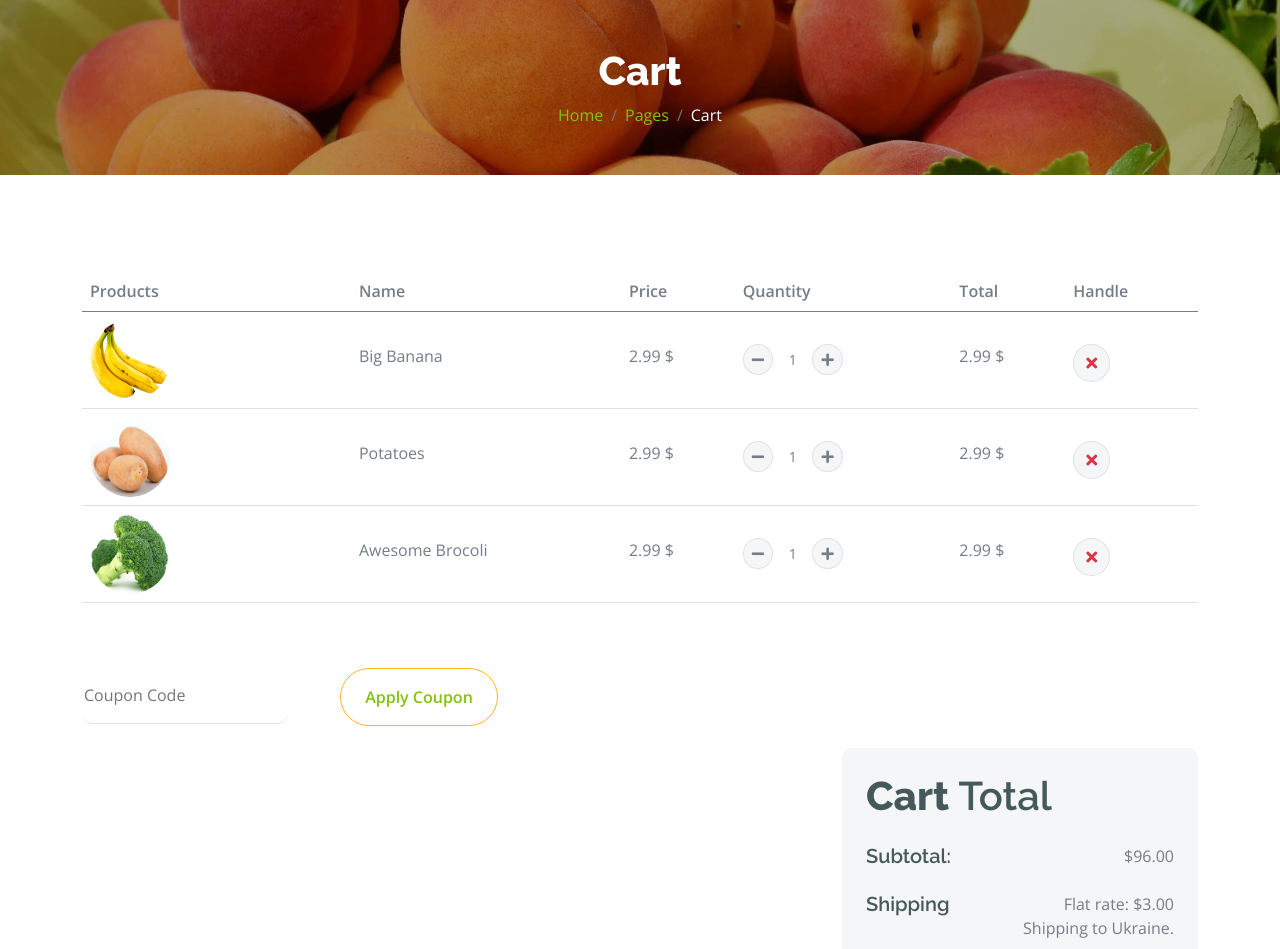
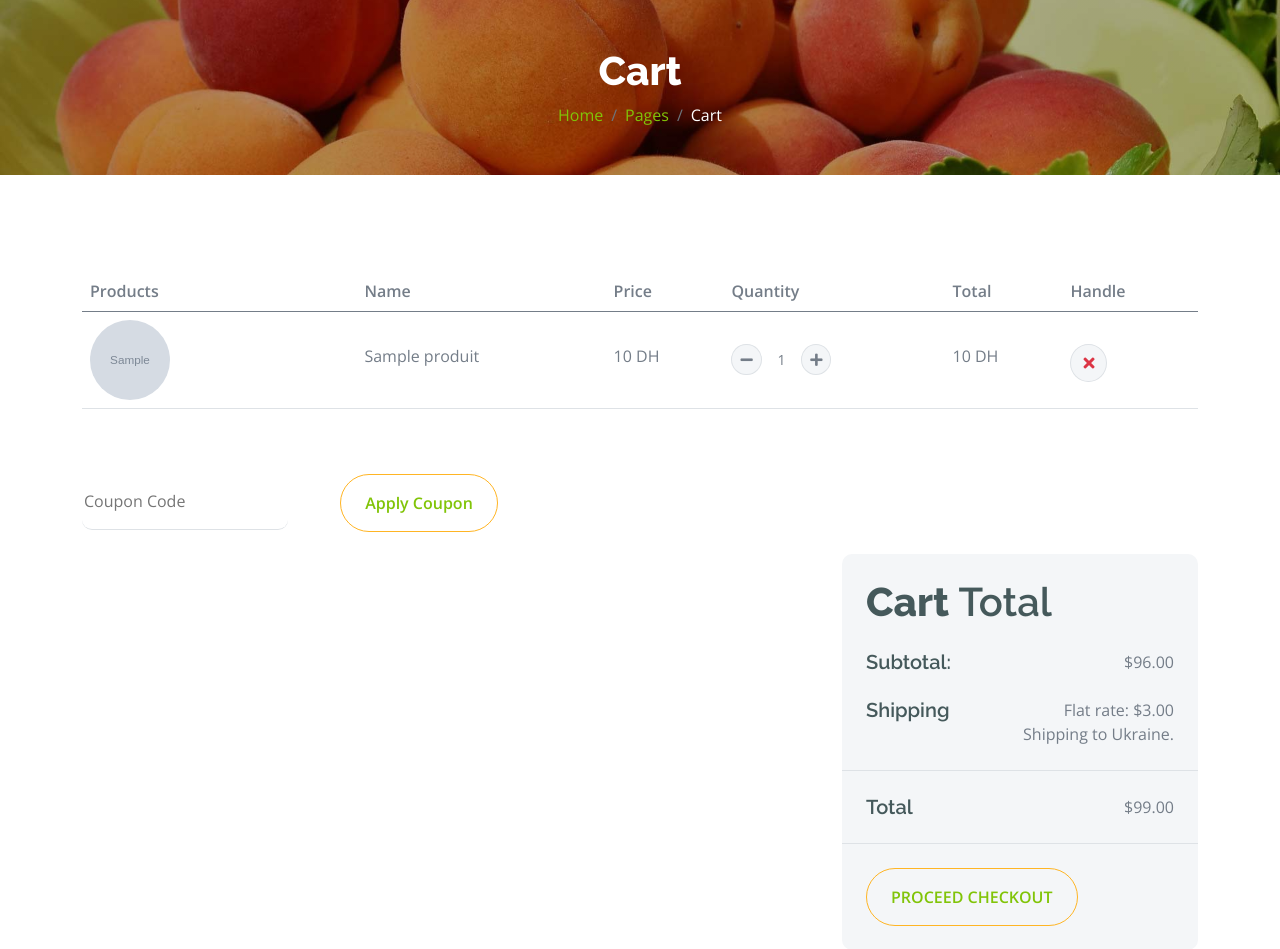
Before and after one commit to tarikad97-tech/store_ecom, a PHP site: page /cart.php in a window 1280 px wide. Shown: the part 153-1102 px from the top of the page. Run offline with PHP 8.4, Linux system fonts and the light colour scheme; the visitor is signed in with stand-in values (Sample User, id 1); tables that the repository leaves empty hold one stand-in row (values such as "Sample post"); grey boxes marked "Sample" are stand-in pictures; some libraries are stand-ins or nearby versions.

Commit message:
last update

```diff
--- a/cart.php
+++ b/cart.php
@@ -52,35 +52,79 @@ include 'navbar.php';
                           </tr>
                         </thead>
                         <tbody>
+                            <?php
+// CREATE TABLE card (
+//   id_pa INT NOT NULL AUTO_INCREMENT,
+//   id_cl INT NOT NULL,
+//   PRIMARY KEY (id_pa),
+//   KEY idx_card_client (id_cl),
+//   CONSTRAINT fk_card_client
+//     FOREIGN KEY (id_cl) REFERENCES client(id_cl)
+//     ON UPDATE CASCADE
+//     ON DELETE CASCADE
+// ) ENGINE=InnoDB DEFAULT CHARSET=utf8mb4 COLLATE=utf8mb4_general_ci;
+
+// -- =========================
+// -- TABLE: sous_card (lignes panier)
+// -- =========================
+// CREATE TABLE sous_card (
+//   id_sdpa INT NOT NULL AUTO_INCREMENT,
+//   id_pa INT NOT NULL,
+//   id_pr INT NOT NULL,
+//   PRIMARY KEY (id_sdpa),
+//   KEY idx_souscard_card (id_pa),
+//   KEY idx_souscard_produit (id_pr),
+//   CONSTRAINT fk_souscard_card
+//     FOREIGN KEY (id_pa) REFERENCES card(id_pa)
+//     ON UPDATE CASCADE
+//     ON DELETE CASCADE,
+//   CONSTRAINT fk_souscard_produit
+//     FOREIGN KEY (id_pr) REFERENCES produit(id_pr)
+//     ON UPDATE CASCADE
+//     ON DELETE RESTRICT
+// ) ENGINE=InnoDB DEFAULT CHARSET=utf8mb4 COLLATE=utf8mb4_general_ci;
+
+
+                            if(!$_SESSION['id_cl']){
+                               header("Location: login.php");
+                            } else {
+                              $sql = "SELECT * FROM card WHERE id_cl = '".$_SESSION['id_cl']."'";
+                              $result = mysqli_query($db, $sql);
+                              $row=mysqli_fetch_assoc($result);
+                              $sql2 = "SELECT * FROM sous_card,produit WHERE id_pa = '".$row['id_pa']."' AND sous_card.id_pr = produit.id_pr";
+                              $result2 = mysqli_query($db, $sql2);
+                                while($row2=mysqli_fetch_assoc($result2)){
+
+?>
                             <tr>
                                 <th scope="row">
                                     <div class="d-flex align-items-center">
-                                        <img src="img/vegetable-item-3.png" class="img-fluid me-5 rounded-circle" style="width: 80px; height: 80px;" alt="">
+                                        <img src="uploads/<?php echo $row2['imgpr_pr']; ?>" class="img-fluid me-5 rounded-circle" style="width: 80px; height: 80px;" alt="">
                                     </div>
                                 </th>
                                 <td>
-                                    <p class="mb-0 mt-4">Big Banana</p>
+                                    <p class="mb-0 mt-4"><?php echo $row2['nom_pr']; ?></p>
                                 </td>
                                 <td>
-                                    <p class="mb-0 mt-4">2.99 $</p>
+                                    <p class="mb-0 mt-4" ><input type="hidden" name="prix_pr" class="price_pr" value="<?php echo $row2['prix_pr']; ?>"><?php echo $row2['prix_pr']; ?> DH</p>
                                 </td>
                                 <td>
                                     <div class="input-group quantity mt-4" style="width: 100px;">
                                         <div class="input-group-btn">
-                                            <button class="btn btn-sm btn-minus rounded-circle bg-light border" >
+                                            <button type="button" class="btn btn-sm btn-minus rounded-circle bg-light border" >
                                             <i class="fa fa-minus"></i>
                                             </button>
                                         </div>
-                                        <input type="text" class="form-control form-control-sm text-center border-0" value="1">
+                                        <input type="text" class="form-control form-control-sm text-center border-0 quantity_input" value="1" min="1" max="10">
                                         <div class="input-group-btn">
-                                            <button class="btn btn-sm btn-plus rounded-circle bg-light border">
+                                            <button type="button" class="btn btn-sm btn-plus rounded-circle bg-light border">
                                                 <i class="fa fa-plus"></i>
                                             </button>
                                         </div>
                                     </div>
                                 </td>
                                 <td>
-                                    <p class="mb-0 mt-4">2.99 $</p>
+                                    <p class="mb-0 mt-4 total_price"><?php echo $row2['prix_pr']; ?> DH</p>
                                 </td>
                                 <td>
                                     <button class="btn btn-md rounded-circle bg-light border mt-4" >
@@ -89,78 +133,12 @@ include 'navbar.php';
                                 </td>
 
                             </tr>
-                            <tr>
-                                <th scope="row">
-                                    <div class="d-flex align-items-center">
-                                        <img src="img/vegetable-item-5.jpg" class="img-fluid me-5 rounded-circle" style="width: 80px; height: 80px;" alt="" alt="">
-                                    </div>
-                                </th>
-                                <td>
-                                    <p class="mb-0 mt-4">Potatoes</p>
-                                </td>
-                                <td>
-                                    <p class="mb-0 mt-4">2.99 $</p>
-                                </td>
-                                <td>
-                                    <div class="input-group quantity mt-4" style="width: 100px;">
-                                        <div class="input-group-btn">
-                                            <button class="btn btn-sm btn-minus rounded-circle bg-light border" >
-                                            <i class="fa fa-minus"></i>
-                                            </button>
-                                        </div>
-                                        <input type="text" class="form-control form-control-sm text-center border-0" value="1">
-                                        <div class="input-group-btn">
-                                            <button class="btn btn-sm btn-plus rounded-circle bg-light border">
-                                                <i class="fa fa-plus"></i>
-                                            </button>
-                                        </div>
-                                    </div>
-                                </td>
-                                <td>
-                                    <p class="mb-0 mt-4">2.99 $</p>
-                                </td>
-                                <td>
-                                    <button class="btn btn-md rounded-circle bg-light border mt-4" >
-                                        <i class="fa fa-times text-danger"></i>
-                                    </button>
-                                </td>
-                            </tr>
-                            <tr>
-                                <th scope="row">
-                                    <div class="d-flex align-items-center">
-                                        <img src="img/vegetable-item-2.jpg" class="img-fluid me-5 rounded-circle" style="width: 80px; height: 80px;" alt="" alt="">
-                                    </div>
-                                </th>
-                                <td>
-                                    <p class="mb-0 mt-4">Awesome Brocoli</p>
-                                </td>
-                                <td>
-                                    <p class="mb-0 mt-4">2.99 $</p>
-                                </td>
-                                <td>
-                                    <div class="input-group quantity mt-4" style="width: 100px;">
-                                        <div class="input-group-btn">
-                                            <button class="btn btn-sm btn-minus rounded-circle bg-light border" >
-                                            <i class="fa fa-minus"></i>
-                                            </button>
-                                        </div>
-                                        <input type="text" class="form-control form-control-sm text-center border-0" value="1">
-                                        <div class="input-group-btn">
-                                            <button class="btn btn-sm btn-plus rounded-circle bg-light border">
-                                                <i class="fa fa-plus"></i>
-                                            </button>
-                                        </div>
-                                    </div>
-                                </td>
-                                <td>
-                                    <p class="mb-0 mt-4">2.99 $</p>
-                                </td>
-                                <td>
-                                    <button class="btn btn-md rounded-circle bg-light border mt-4" >
-                                        <i class="fa fa-times text-danger"></i>
-                                    </button>
-                                </td>
-                            </tr>
+                       <?php
+
+                            }
+                            }
+
+?>
                         </tbody>
                     </table>
                 </div>
@@ -201,6 +179,39 @@ include 'navbar.php';
 
         <!-- Footer Start -->
        <!-- Footer Start -->
+
+        <script>
+        // Additional quantity handler for cart page
+        jQuery(document).ready(function($) {
+            $(document).on('click', '.quantity .btn-plus, .quantity .btn-minus', function(e) {
+                e.preventDefault();
+                e.stopPropagation();
+
+                var button = $(this);
+                var row = button.closest('tr');
+                var quantityInput = row.find('.quantity_input');
+                var oldValue = parseFloat(quantityInput.val()) || 1;
+
+                var newVal;
+                if (button.hasClass('btn-plus')) {
+                    newVal = oldValue + 1;
+                } else if (button.hasClass('btn-minus')) {
+                    newVal = oldValue > 1 ? oldValue - 1 : 1;
+                } else {
+                    return;
+                }
+
+                quantityInput.val(newVal);
+                var prixpr = parseFloat(row.find('.price_pr').val());
+
+                if (!isNaN(prixpr)) {
+                    var totalPrice = prixpr * newVal;
+                    row.find('.total_price').text(totalPrice.toFixed(2) + " DH");
+                }
+            });
+        });
+        </script>
+
         <?php
 include 'footer.php';
   ?>
--- a/index.php
+++ b/index.php
@@ -193,7 +193,7 @@ while ($row = mysqli_fetch_assoc($res)) {
                     $<?php echo number_format($row['prix_pr'], 2); ?> / kg
                 </p>
 
-                <a href="add_to_cart.php?id=<?php echo $row['id_pr']; ?>"
+                <a href="php/add_to_cart.php?id=<?php echo $row['id_pr']; ?>"
                    class="btn border border-secondary rounded-pill px-3 text-primary">
                    <i class="fa fa-shopping-bag me-2 text-primary"></i>
                    Add to cart
--- a/js/main.js
+++ b/js/main.js
@@ -131,20 +131,65 @@
 
 
 
-    // Product Quantity
-    $('.quantity button').on('click', function () {
-        var button = $(this);
-        var oldValue = button.parent().parent().find('input').val();
-        if (button.hasClass('btn-plus')) {
-            var newVal = parseFloat(oldValue) + 1;
-        } else {
-            if (oldValue > 0) {
-                var newVal = parseFloat(oldValue) - 1;
+    // Quantity buttons handler
+    $(document).ready(function () {
+        console.log('Quantity handler initialized');
+
+        // Handle clicks on quantity buttons
+        $(document).on('click', '.quantity .btn-plus, .quantity .btn-minus', function (e) {
+            e.preventDefault();
+            e.stopPropagation();
+
+            console.log('Quantity button clicked');
+
+            var button = $(this);
+            var row = button.closest('tr');
+
+            if (row.length === 0) {
+                console.log('Row not found');
+                return;
+            }
+
+            var quantityInput = row.find('.quantity_input');
+            if (quantityInput.length === 0) {
+                console.log('Quantity input not found');
+                return;
+            }
+
+            var oldValue = parseFloat(quantityInput.val()) || 1;
+            console.log('Old value:', oldValue);
+
+            var newVal;
+            if (button.hasClass('btn-plus')) {
+                newVal = oldValue + 1;
+                console.log('Plus clicked, new value:', newVal);
+            } else if (button.hasClass('btn-minus')) {
+                if (oldValue > 1) {
+                    newVal = oldValue - 1;
+                } else {
+                    newVal = 1;
+                }
+                console.log('Minus clicked, new value:', newVal);
             } else {
-                newVal = 0;
+                return;
             }
-        }
-        button.parent().parent().find('input').val(newVal);
+
+            quantityInput.val(newVal);
+
+            var prixpr = parseFloat(row.find('.price_pr').val());
+            console.log('Price:', prixpr);
+
+            if (isNaN(prixpr)) {
+                console.log('Price is NaN');
+                return;
+            }
+
+            var quantity = parseFloat(newVal);
+            var totalPrice = prixpr * quantity;
+            console.log('Total price:', totalPrice);
+
+            row.find('.total_price').text(totalPrice.toFixed(2) + " DH");
+        });
     });
 
 })(jQuery);
```
